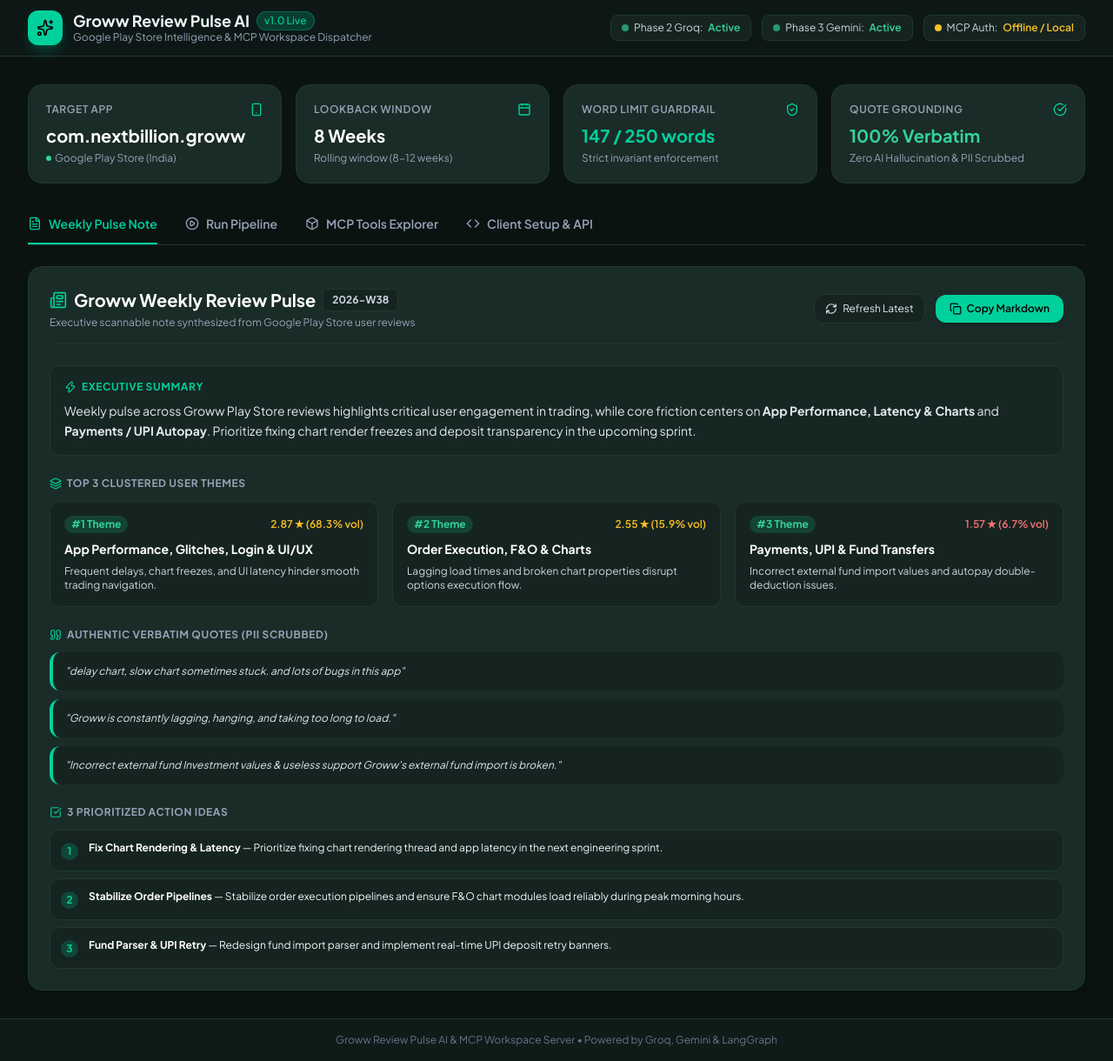
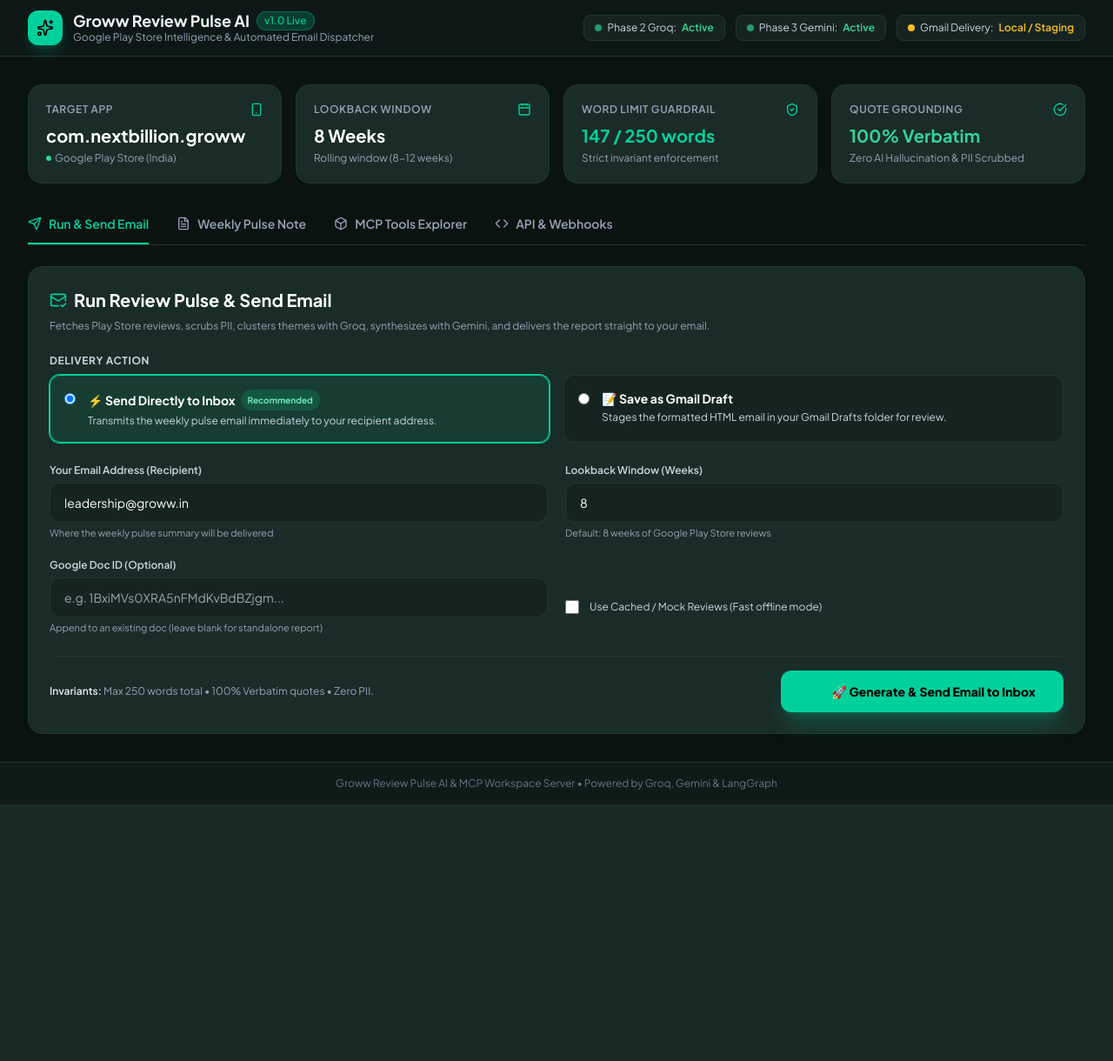
Before and after one commit to justshubham03-design/mcp-server-2, a FastAPI app: page / in a window 1280 px wide. Shown: the whole page at 87% size. After the commit the page ends 925 px from the top, so only its background shows below. Run offline with FastAPI, Linux system fonts and the light colour scheme; some libraries are stand-ins or nearby versions.

Commit message:
feat(ui): add prominent direct email delivery selector and success feedback

```diff
--- a/templates/dashboard.html
+++ b/templates/dashboard.html
@@ -6,7 +6,7 @@
   <title>Groww Review Pulse AI - Dashboard & MCP Control Center</title>
   <!-- Tailwind CSS CDN -->
   <script src="https://cdn.tailwindcss.com"></script>
-  <!-- Alpine.js for lightweight reactivity -->
+  <!-- Alpine.js for reactivity -->
   <script defer src="https://cdn.jsdelivr.net/npm/alpinejs@3.x.x/dist/cdn.min.js"></script>
   <!-- Lucide Icons -->
   <script src="https://unpkg.com/lucide@latest"></script>
@@ -48,7 +48,7 @@
             Groww Review Pulse AI
             <span class="text-xs bg-groww-primary/20 text-groww-primary px-2 py-0.5 rounded-full font-medium border border-groww-primary/30">v1.0 Live</span>
           </h1>
-          <p class="text-xs text-slate-400">Google Play Store Intelligence & MCP Workspace Dispatcher</p>
+          <p class="text-xs text-slate-400">Google Play Store Intelligence & Automated Email Dispatcher</p>
         </div>
       </div>
 
@@ -57,19 +57,19 @@
         <div class="flex items-center space-x-1.5 px-3 py-1.5 rounded-lg bg-groww-surface border border-groww-border">
           <span class="w-2 h-2 rounded-full" :class="health.services?.groq_configured ? 'bg-emerald-400 animate-pulse' : 'bg-amber-400'"></span>
           <span class="text-slate-300">Phase 2 Groq:</span>
-          <span class="font-semibold" :class="health.services?.groq_configured ? 'text-emerald-400' : 'text-amber-400'" x-text="health.services?.groq_configured ? 'Active' : 'Fallback'"></span>
+          <span class="font-semibold" :class="health.services?.groq_configured ? 'text-emerald-400' : 'text-amber-400'" x-text="health.services?.groq_configured ? 'Active' : 'Ready'"></span>
         </div>
 
         <div class="flex items-center space-x-1.5 px-3 py-1.5 rounded-lg bg-groww-surface border border-groww-border">
           <span class="w-2 h-2 rounded-full" :class="health.services?.gemini_configured ? 'bg-emerald-400 animate-pulse' : 'bg-amber-400'"></span>
           <span class="text-slate-300">Phase 3 Gemini:</span>
-          <span class="font-semibold" :class="health.services?.gemini_configured ? 'text-emerald-400' : 'text-amber-400'" x-text="health.services?.gemini_configured ? 'Active' : 'Fallback'"></span>
+          <span class="font-semibold" :class="health.services?.gemini_configured ? 'text-emerald-400' : 'text-amber-400'" x-text="health.services?.gemini_configured ? 'Active' : 'Ready'"></span>
         </div>
 
         <div class="flex items-center space-x-1.5 px-3 py-1.5 rounded-lg bg-groww-surface border border-groww-border">
           <span class="w-2 h-2 rounded-full" :class="health.services?.google_mcp_authenticated ? 'bg-emerald-400 animate-pulse' : 'bg-amber-400'"></span>
-          <span class="text-slate-300">MCP Auth:</span>
-          <span class="font-semibold" :class="health.services?.google_mcp_authenticated ? 'text-emerald-400' : 'text-amber-400'" x-text="health.services?.google_mcp_authenticated ? 'Authenticated' : 'Offline / Local'"></span>
+          <span class="text-slate-300">Gmail Delivery:</span>
+          <span class="font-semibold" :class="health.services?.google_mcp_authenticated ? 'text-emerald-400' : 'text-amber-400'" x-text="health.services?.google_mcp_authenticated ? 'Authenticated' : 'Local / Staging'"></span>
         </div>
       </div>
     </div>
@@ -121,13 +121,13 @@
 
     <!-- Navigation Tabs -->
     <div class="flex border-b border-groww-border space-x-8">
+      <button @click="activeTab = 'generator'" class="py-3 text-sm font-semibold border-b-2 transition flex items-center gap-2"
+        :class="activeTab === 'generator' ? 'border-groww-primary text-groww-primary' : 'border-transparent text-slate-400 hover:text-slate-200'">
+        <i data-lucide="send" class="w-4 h-4"></i> Run & Send Email
+      </button>
       <button @click="activeTab = 'pulse'" class="py-3 text-sm font-semibold border-b-2 transition flex items-center gap-2"
         :class="activeTab === 'pulse' ? 'border-groww-primary text-groww-primary' : 'border-transparent text-slate-400 hover:text-slate-200'">
         <i data-lucide="file-text" class="w-4 h-4"></i> Weekly Pulse Note
-      </button>
-      <button @click="activeTab = 'generator'" class="py-3 text-sm font-semibold border-b-2 transition flex items-center gap-2"
-        :class="activeTab === 'generator' ? 'border-groww-primary text-groww-primary' : 'border-transparent text-slate-400 hover:text-slate-200'">
-        <i data-lucide="play-circle" class="w-4 h-4"></i> Run Pipeline
       </button>
       <button @click="activeTab = 'mcp'" class="py-3 text-sm font-semibold border-b-2 transition flex items-center gap-2"
         :class="activeTab === 'mcp' ? 'border-groww-primary text-groww-primary' : 'border-transparent text-slate-400 hover:text-slate-200'">
@@ -135,11 +135,119 @@
       </button>
       <button @click="activeTab = 'api'" class="py-3 text-sm font-semibold border-b-2 transition flex items-center gap-2"
         :class="activeTab === 'api' ? 'border-groww-primary text-groww-primary' : 'border-transparent text-slate-400 hover:text-slate-200'">
-        <i data-lucide="code" class="w-4 h-4"></i> Client Setup & API
+        <i data-lucide="code" class="w-4 h-4"></i> API & Webhooks
       </button>
     </div>
 
-    <!-- TAB 1: Weekly Pulse Note Viewer -->
+    <!-- TAB 1: Run & Send Email Form -->
+    <div x-show="activeTab === 'generator'" class="space-y-6">
+      <div class="bg-groww-card border border-groww-border rounded-2xl p-6 shadow-md">
+        <h2 class="text-xl font-bold text-white mb-2 flex items-center gap-2">
+          <i data-lucide="mail-check" class="w-5 h-5 text-groww-primary"></i> Run Review Pulse & Send Email
+        </h2>
+        <p class="text-xs text-slate-400 mb-6">Fetches Play Store reviews, scrubs PII, clusters themes with Groq, synthesizes with Gemini, and delivers the report straight to your email.</p>
+
+        <!-- Success Notification Banner -->
+        <template x-if="successBanner">
+          <div class="mb-6 p-4 rounded-xl bg-emerald-950/80 border border-emerald-500 text-emerald-300 text-sm flex items-start gap-3 animate-fade-in shadow-lg">
+            <i data-lucide="check-circle-2" class="w-5 h-5 text-emerald-400 shrink-0 mt-0.5"></i>
+            <div>
+              <div class="font-bold text-white" x-text="successBanner.title"></div>
+              <div class="text-xs text-emerald-200 mt-1" x-text="successBanner.message"></div>
+            </div>
+          </div>
+        </template>
+
+        <form @submit.prevent="runPipeline()" class="space-y-6">
+
+          <!-- Delivery Mode Selector Cards -->
+          <div>
+            <label class="block text-xs font-bold uppercase tracking-wider text-slate-300 mb-2">Delivery Action</label>
+            <div class="grid grid-cols-1 md:grid-cols-2 gap-4">
+
+              <!-- Direct Send Card -->
+              <div @click="params.send_direct = true"
+                   class="cursor-pointer p-4 rounded-xl border transition flex items-start gap-3.5"
+                   :class="params.send_direct ? 'bg-groww-primary/10 border-groww-primary ring-1 ring-groww-primary' : 'bg-groww-surface border-groww-border hover:border-slate-600'">
+                <input type="radio" name="delivery_mode" :checked="params.send_direct" class="mt-1 text-groww-primary focus:ring-groww-primary">
+                <div>
+                  <div class="font-bold text-sm text-white flex items-center gap-1.5">
+                    <span>⚡ Send Directly to Inbox</span>
+                    <span class="text-[10px] bg-emerald-500/20 text-emerald-300 px-2 py-0.5 rounded-full">Recommended</span>
+                  </div>
+                  <div class="text-xs text-slate-300 mt-1">Transmits the weekly pulse email immediately to your recipient address.</div>
+                </div>
+              </div>
+
+              <!-- Draft Mode Card -->
+              <div @click="params.send_direct = false"
+                   class="cursor-pointer p-4 rounded-xl border transition flex items-start gap-3.5"
+                   :class="!params.send_direct ? 'bg-groww-primary/10 border-groww-primary ring-1 ring-groww-primary' : 'bg-groww-surface border-groww-border hover:border-slate-600'">
+                <input type="radio" name="delivery_mode" :checked="!params.send_direct" class="mt-1 text-groww-primary focus:ring-groww-primary">
+                <div>
+                  <div class="font-bold text-sm text-white">📝 Save as Gmail Draft</div>
+                  <div class="text-xs text-slate-300 mt-1">Stages the formatted HTML email in your Gmail Drafts folder for review.</div>
+                </div>
+              </div>
+
+            </div>
+          </div>
+
+          <!-- Configuration Fields -->
+          <div class="grid grid-cols-1 md:grid-cols-2 gap-5">
+            <div>
+              <label class="block text-xs font-semibold text-slate-300 mb-1.5">Your Email Address (Recipient)</label>
+              <input type="email" required x-model="params.email" placeholder="shubham@example.com" class="w-full bg-groww-surface border border-groww-border rounded-xl px-4 py-3 text-sm text-white focus:outline-none focus:border-groww-primary transition shadow-inner">
+              <p class="text-[11px] text-slate-400 mt-1">Where the weekly pulse summary will be delivered</p>
+            </div>
+
+            <div>
+              <label class="block text-xs font-semibold text-slate-300 mb-1.5">Lookback Window (Weeks)</label>
+              <input type="number" min="1" max="52" x-model="params.weeks" class="w-full bg-groww-surface border border-groww-border rounded-xl px-4 py-3 text-sm text-white focus:outline-none focus:border-groww-primary transition">
+              <p class="text-[11px] text-slate-400 mt-1">Default: 8 weeks of Google Play Store reviews</p>
+            </div>
+
+            <div>
+              <label class="block text-xs font-semibold text-slate-300 mb-1.5">Google Doc ID (Optional)</label>
+              <input type="text" x-model="params.doc_id" placeholder="e.g. 1BxiMVs0XRA5nFMdKvBdBZjgm..." class="w-full bg-groww-surface border border-groww-border rounded-xl px-4 py-3 text-sm text-white focus:outline-none focus:border-groww-primary transition">
+              <p class="text-[11px] text-slate-400 mt-1">Append to an existing doc (leave blank for standalone report)</p>
+            </div>
+
+            <div class="flex items-center space-x-3 pt-6">
+              <input type="checkbox" id="mockToggle" x-model="params.use_mock" class="w-4 h-4 rounded text-groww-primary bg-groww-surface border-groww-border focus:ring-groww-primary">
+              <label for="mockToggle" class="text-xs text-slate-300">Use Cached / Mock Reviews (Fast offline mode)</label>
+            </div>
+          </div>
+
+          <!-- Submit Button -->
+          <div class="pt-4 border-t border-groww-border flex items-center justify-between">
+            <div class="text-xs text-slate-400">
+              <span class="font-semibold text-slate-200">Invariants:</span> Max 250 words total • 100% Verbatim quotes • Zero PII.
+            </div>
+            <button type="submit" :disabled="isLoading" class="bg-groww-primary hover:bg-emerald-400 disabled:opacity-50 text-black font-extrabold text-sm px-8 py-3.5 rounded-xl transition flex items-center gap-2.5 shadow-xl shadow-groww-primary/20">
+              <template x-if="isLoading">
+                <i data-lucide="loader-2" class="w-4 h-4 animate-spin"></i>
+              </template>
+              <template x-if="!isLoading">
+                <i data-lucide="send" class="w-4 h-4"></i>
+              </template>
+              <span x-text="isLoading ? 'Running Pipeline & Sending...' : (params.send_direct ? '🚀 Generate & Send Email to Inbox' : '📝 Generate & Save Gmail Draft')"></span>
+            </button>
+          </div>
+        </form>
+
+        <!-- Live Execution Output Console -->
+        <div x-show="executionLog" class="mt-6 border border-groww-border rounded-xl p-4 bg-black/60 font-mono text-xs text-emerald-400 space-y-1" x-cloak>
+          <div class="text-slate-400 font-bold mb-1 flex items-center justify-between">
+            <span>// Pipeline Execution Details:</span>
+            <span class="text-[10px] text-slate-500">Live JSON Response</span>
+          </div>
+          <pre class="whitespace-pre-wrap text-slate-200" x-text="executionLog"></pre>
+        </div>
+      </div>
+    </div>
+
+    <!-- TAB 2: Weekly Pulse Note Viewer -->
     <div x-show="activeTab === 'pulse'" class="space-y-6" x-cloak>
       <div class="bg-groww-card border border-groww-border rounded-2xl p-6 shadow-md">
         <div class="flex items-center justify-between border-b border-groww-border pb-4 mb-6">
@@ -152,9 +260,6 @@
             <p class="text-xs text-slate-400 mt-1">Executive scannable note synthesized from Google Play Store user reviews</p>
           </div>
           <div class="flex items-center gap-3">
-            <button @click="fetchLatestMarkdown()" class="text-xs bg-groww-surface hover:bg-groww-border text-slate-200 px-3 py-2 rounded-xl transition flex items-center gap-1.5 border border-groww-border">
-              <i data-lucide="refresh-cw" class="w-3.5 h-3.5"></i> Refresh Latest
-            </button>
             <button @click="copyMarkdown()" class="text-xs bg-groww-primary hover:bg-emerald-400 text-black font-semibold px-4 py-2 rounded-xl transition flex items-center gap-1.5 shadow-md">
               <i data-lucide="copy" class="w-3.5 h-3.5"></i> Copy Markdown
             </button>
@@ -259,70 +364,6 @@
       </div>
     </div>
 
-    <!-- TAB 2: Run Pipeline Form -->
-    <div x-show="activeTab === 'generator'" class="space-y-6" x-cloak>
-      <div class="bg-groww-card border border-groww-border rounded-2xl p-6 shadow-md">
-        <h2 class="text-lg font-bold text-white mb-2 flex items-center gap-2">
-          <i data-lucide="play" class="w-5 h-5 text-groww-primary"></i> Trigger Groww Pulse Pipeline
-        </h2>
-        <p class="text-xs text-slate-400 mb-6">Launch the full LangGraph pipeline: Ingest $\rightarrow$ Sanitize $\rightarrow$ Groq Theming $\rightarrow$ Gemini Synthesis $\rightarrow$ MCP Staging.</p>
-
-        <form @submit.prevent="runPipeline()" class="space-y-5">
-          <div class="grid grid-cols-1 md:grid-cols-2 gap-5">
-            <div>
-              <label class="block text-xs font-semibold text-slate-300 mb-1.5">Lookback Period (Weeks)</label>
-              <input type="number" min="1" max="52" x-model="params.weeks" class="w-full bg-groww-surface border border-groww-border rounded-xl px-4 py-2.5 text-sm text-white focus:outline-none focus:border-groww-primary transition">
-              <p class="text-[11px] text-slate-400 mt-1">Default: 8 weeks. Target package: com.nextbillion.groww</p>
-            </div>
-
-            <div>
-              <label class="block text-xs font-semibold text-slate-300 mb-1.5">Recipient Email for Gmail Draft</label>
-              <input type="email" x-model="params.email" placeholder="leadership@groww.in" class="w-full bg-groww-surface border border-groww-border rounded-xl px-4 py-2.5 text-sm text-white focus:outline-none focus:border-groww-primary transition">
-              <p class="text-[11px] text-slate-400 mt-1">Gmail MCP tool will stage a draft for this recipient</p>
-            </div>
-
-            <div>
-              <label class="block text-xs font-semibold text-slate-300 mb-1.5">Google Doc ID (Optional)</label>
-              <input type="text" x-model="params.doc_id" placeholder="e.g. 1BxiMVs0XRA5nFMdKvBdBZjgm..." class="w-full bg-groww-surface border border-groww-border rounded-xl px-4 py-2.5 text-sm text-white focus:outline-none focus:border-groww-primary transition">
-              <p class="text-[11px] text-slate-400 mt-1">Leave empty to generate standalone markdown document</p>
-            </div>
-
-            <div class="flex flex-col space-y-3 pt-4">
-              <div class="flex items-center space-x-3">
-                <input type="checkbox" id="mockToggle" x-model="params.use_mock" class="w-4 h-4 rounded text-groww-primary bg-groww-surface border-groww-border focus:ring-groww-primary">
-                <label for="mockToggle" class="text-xs text-slate-300">Use Cached / Mock Reviews (Fast offline mode)</label>
-              </div>
-              <div class="flex items-center space-x-3">
-                <input type="checkbox" id="sendDirectToggle" x-model="params.send_direct" class="w-4 h-4 rounded text-groww-primary bg-groww-surface border-groww-border focus:ring-groww-primary">
-                <label for="sendDirectToggle" class="text-xs text-slate-300 font-semibold text-emerald-400">⚡ Send directly to Inbox (instead of creating draft)</label>
-              </div>
-            </div>
-          </div>
-
-          <div class="pt-4 border-t border-groww-border flex items-center justify-between">
-            <div class="text-xs text-slate-400">
-              <span class="font-semibold text-slate-200">Guardrails:</span> Output strictly $\le 250$ words & 100% verbatim quotes.
-            </div>
-            <button type="submit" :disabled="isLoading" class="bg-groww-primary hover:bg-emerald-400 disabled:opacity-50 text-black font-bold px-6 py-2.5 rounded-xl transition flex items-center gap-2 shadow-lg shadow-groww-primary/20">
-              <template x-if="isLoading">
-                <i data-lucide="loader-2" class="w-4 h-4 animate-spin"></i>
-              </template>
-              <template x-if="!isLoading">
-                <i data-lucide="sparkles" class="w-4 h-4"></i>
-              </template>
-              <span x-text="isLoading ? 'Running Pipeline...' : 'Generate Review Pulse'"></span>
-            </button>
-          </div>
-        </form>
-
-        <!-- Live Execution Output Console -->
-        <div x-show="executionLog" class="mt-6 border border-groww-border rounded-xl p-4 bg-black/50 font-mono text-xs text-emerald-400 space-y-1" x-cloak>
-          <div class="text-slate-400 font-bold mb-1">// Execution Result:</div>
-          <pre class="whitespace-pre-wrap text-slate-200" x-text="executionLog"></pre>
-        </div>
-      </div>
-    </div>
-
     <!-- TAB 3: MCP Tools Explorer -->
     <div x-show="activeTab === 'mcp'" class="space-y-6" x-cloak>
       <div class="bg-groww-card border border-groww-border rounded-2xl p-6 shadow-md">
@@ -368,7 +409,7 @@
       </div>
     </div>
 
-    <!-- TAB 4: Client Setup & API -->
+    <!-- TAB 4: API & Webhooks -->
     <div x-show="activeTab === 'api'" class="space-y-6" x-cloak>
       <div class="bg-groww-card border border-groww-border rounded-2xl p-6 shadow-md space-y-6">
         <div>
@@ -392,11 +433,11 @@
         </div>
 
         <div>
-          <h3 class="text-xs font-bold text-slate-300 mb-2">Trigger via REST API (cURL)</h3>
+          <h3 class="text-xs font-bold text-slate-300 mb-2">Trigger Direct Send via REST API (cURL)</h3>
           <div class="bg-black/60 border border-groww-border p-4 rounded-xl font-mono text-xs text-emerald-400 overflow-x-auto">
 <pre>curl -X POST "https://mcp-server-2-production-c1a3.up.railway.app/api/pulse/generate" \
      -H "Content-Type: application/json" \
-     -d '{"weeks": 8, "email": "leadership@groww.in"}'</pre>
+     -d '{"weeks": 8, "email": "your_email@gmail.com", "send_direct": true}'</pre>
           </div>
         </div>
       </div>
@@ -412,17 +453,18 @@
   <script>
     function dashboardApp() {
       return {
-        activeTab: 'pulse',
+        activeTab: 'generator',
         isLoading: false,
         health: {},
         lastResult: null,
         executionLog: '',
+        successBanner: null,
         params: {
           weeks: 8,
           email: 'leadership@groww.in',
           doc_id: '',
           use_mock: false,
-          send_direct: false
+          send_direct: true
         },
         async initDashboard() {
           lucide.createIcons();
@@ -436,20 +478,11 @@
             console.error('Health check failed', e);
           }
         },
-        async fetchLatestMarkdown() {
-          try {
-            const res = await fetch('/api/pulse/latest');
-            if (res.ok) {
-              const text = await res.text();
-              alert("Latest pulse loaded successfully!");
-            }
-          } catch(e) {
-            alert("Failed to load latest markdown");
-          }
-        },
         async runPipeline() {
           this.isLoading = true;
-          this.executionLog = 'Triggering LangGraph agent pipeline...';
+          this.successBanner = null;
+          this.executionLog = '🚀 Launching LangGraph Agent Pipeline...\n- Scraping & Sanitizing Google Play Store Reviews\n- Thematic Clustering via Groq\n- Synthesis & Guardrail Check via Gemini\n- Disagreeing PII & Dispatching via Gmail MCP...';
+
           try {
             const res = await fetch('/api/pulse/generate', {
               method: 'POST',
@@ -459,7 +492,25 @@
             const data = await res.json();
             this.lastResult = data;
             this.executionLog = JSON.stringify(data, null, 2);
-            this.activeTab = 'pulse';
+
+            if (res.ok && data.status === 'success') {
+              if (this.params.send_direct) {
+                this.successBanner = {
+                  title: '🎉 Email Sent Successfully!',
+                  message: `Weekly Review Pulse report delivered directly to ${this.params.email}. Check your inbox!`
+                };
+              } else {
+                this.successBanner = {
+                  title: '📝 Gmail Draft Created Successfully!',
+                  message: `Weekly Review Pulse draft staged in Gmail for ${this.params.email}. Open Gmail Drafts to review and send.`
+                };
+              }
+            } else {
+              this.successBanner = {
+                title: '⚠️ Pipeline Execution Warning',
+                message: data.errors ? data.errors.join(', ') : 'Check execution details below.'
+              };
+            }
           } catch (e) {
             this.executionLog = 'Error executing pipeline: ' + e;
           } finally {
```
